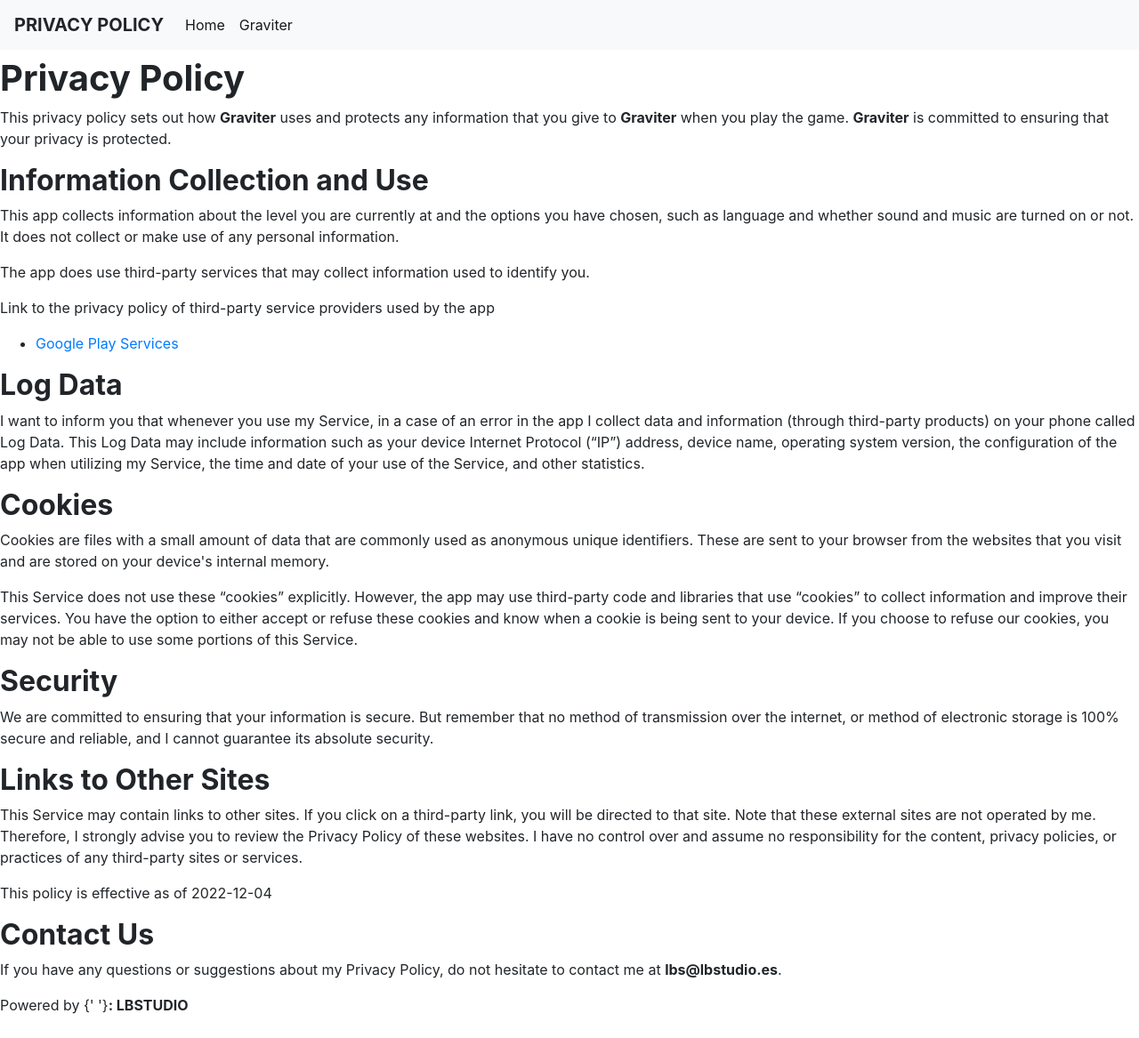
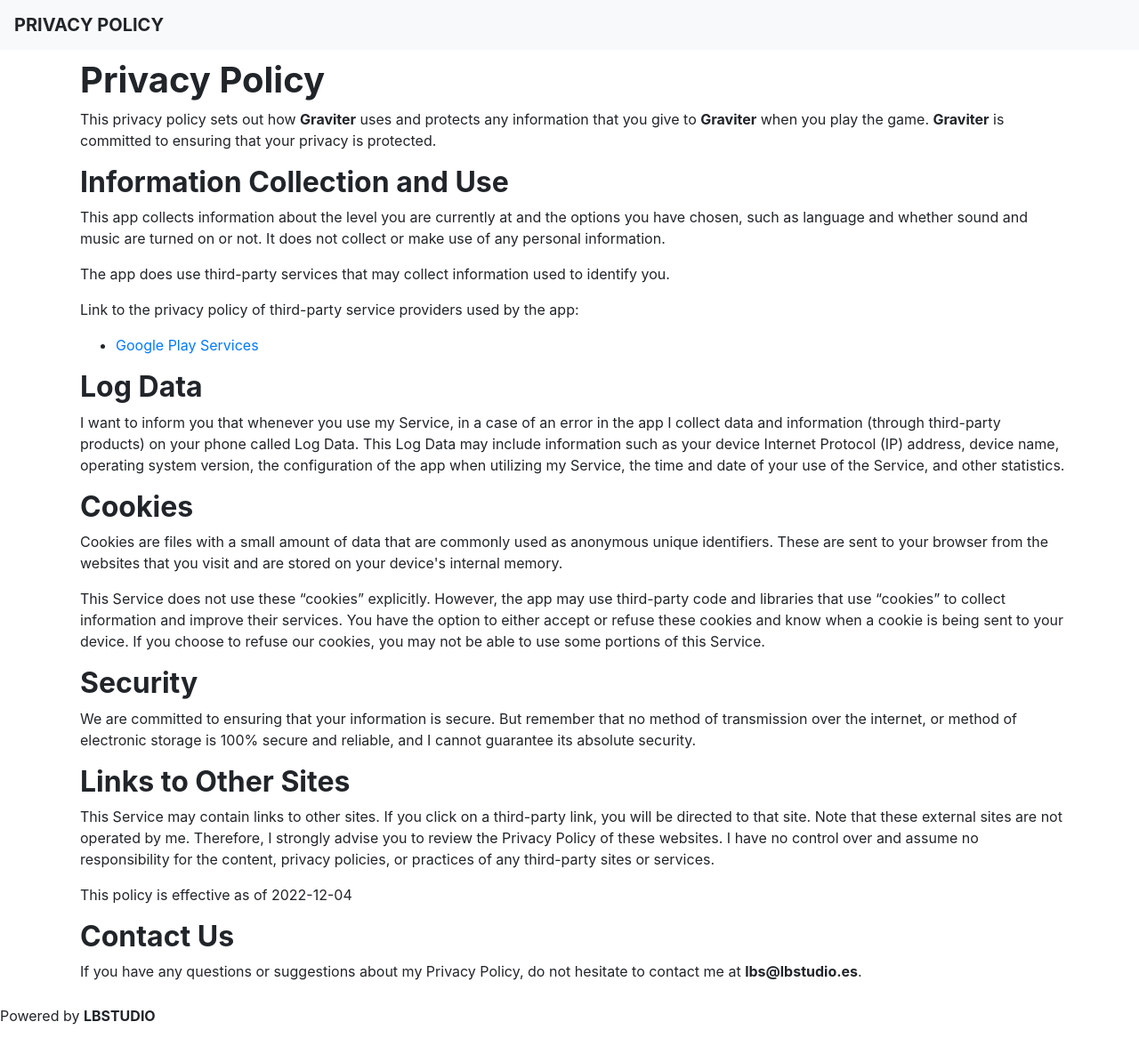
Before and after one commit to jfaife/graviter-privacy-policy, a plain HTML site: page index.html in a window 1280 px wide. Shown: the whole page at 89% size. Before the commit the page ends 1142 px from the top, so only its background shows below. Drawn offline with nearby package versions, Linux system fonts and the light colour scheme; a web font is replaced by a local one.

Commit message:
Update index.html

```diff
--- a/index.html
+++ b/index.html
@@ -1,112 +1,73 @@
- <div>
-            <link href="https://fonts.cdnfonts.com/css/sierra-madre" rel="stylesheet"></link>
-            <link rel="stylesheet" href="https://cdn.jsdelivr.net/npm/bootstrap@4.3.1/dist/css/bootstrap.min.css" integrity="sha384-ggOyR0iXCbMQv3Xipma34MD+dH/1fQ784/j6cY/iJTQUOhcWr7x9JvoRxT2MZw1T" crossOrigin="anonymous"></link>
-            <script src="https://code.jquery.com/jquery-3.3.1.slim.min.js" integrity="sha384-q8i/X+965DzO0rT7abK41JStQIAqVgRVzpbzo5smXKp4YfRvH+8abtTE1Pi6jizo" crossOrigin="anonymous"></script>
-            <script src="https://cdn.jsdelivr.net/npm/popper.js@1.14.7/dist/umd/popper.min.js" integrity="sha384-UO2eT0CpHqdSJQ6hJty5KVphtPhzWj9WO1clHTMGa3JDZwrnQq4sF86dIHNDz0W1" crossOrigin="anonymous"></script>
-            <script src="https://cdn.jsdelivr.net/npm/bootstrap@4.3.1/dist/js/bootstrap.min.js" integrity="sha384-JjSmVgyd0p3pXB1rRibZUAYoIIy6OrQ6VrjIEaFf/nJGzIxFDsf4x0xIM+B07jRM" crossOrigin="anonymous"></script>
+ <!DOCTYPE html>
+<html lang="en">
+<head>
+    <meta charset="UTF-8">
+    <meta name="viewport" content="width=device-width, initial-scale=1.0">
+    <title>Privacy Policy</title>
+    <link rel="icon" href="/gravitericon.png">
+    <link href="https://fonts.cdnfonts.com/css/sierra-madre" rel="stylesheet">
+    <link rel="stylesheet" href="https://cdn.jsdelivr.net/npm/bootstrap@4.3.1/dist/css/bootstrap.min.css" integrity="sha384-ggOyR0iXCbMQv3Xipma34MD+dH/1fQ784/j6cY/iJTQUOhcWr7x9JvoRxT2MZw1T" crossorigin="anonymous">
+    <style>
+        .content-container {
+            padding: 10px 10px 10px 20px;
+        }
+    </style>
+</head>
+<body>
+    <nav class="navbar navbar-expand-lg navbar-light bg-light">
+        <a class="navbar-brand"><strong>PRIVACY POLICY</strong></a>
+        <button class="navbar-toggler" type="button" data-toggle="collapse" data-target="#navbarSupportedContent" aria-controls="navbarSupportedContent" aria-expanded="false" aria-label="Toggle navigation">
+            <span class="navbar-toggler-icon"></span>
+        </button>
+    </nav>
+    <div class="container content-container">
+        <h1><strong>Privacy Policy</strong></h1>
+        <p>
+            This privacy policy sets out how <strong>Graviter</strong> uses and protects any information that you give to <strong>Graviter</strong> when you play the game.
+            <strong>Graviter</strong> is committed to ensuring that your privacy is protected.
+        </p>
+        <h2><strong>Information Collection and Use</strong></h2>
+        <p>
+            This app collects information about the level you are currently at and the options you have chosen, such as language and whether sound and music are turned on or not. It does not collect or make use of any personal information.
+        </p>
+        <div>
+            <p>The app does use third-party services that may collect information used to identify you.</p>
+            <p>Link to the privacy policy of third-party service providers used by the app:</p>
+            <ul>
+                <li><a href="https://www.google.com/policies/privacy/" target="_blank" rel="noopener noreferrer">Google Play Services</a></li>
+            </ul>
+        </div>
+        <h2><strong>Log Data</strong></h2>
+        <p>
+            I want to inform you that whenever you use my Service, in a case of an error in the app I collect data and information (through third-party products) on your phone called Log Data. This Log Data may include information such as your device Internet Protocol (IP) address, device name, operating system version, the configuration of the app when utilizing my Service, the time and date of your use of the Service, and other statistics.
+        </p>
+        <h2><strong>Cookies</strong></h2>
+        <p>
+            Cookies are files with a small amount of data that are commonly used as anonymous unique identifiers. These are sent to your browser from the websites that you visit and are stored on your device's internal memory.
+        </p>
+        <p>
+            This Service does not use these “cookies” explicitly. However, the app may use third-party code and libraries that use “cookies” to collect information and improve their services. You have the option to either accept or refuse these cookies and know when a cookie is being sent to your device. If you choose to refuse our cookies, you may not be able to use some portions of this Service.
+        </p>
+        <h2><strong>Security</strong></h2>
+        <p>
+            We are committed to ensuring that your information is secure. But remember that no method of transmission over the internet, or method of electronic storage is 100% secure and reliable, and I cannot guarantee its absolute security.
+        </p>
+        <h2><strong>Links to Other Sites</strong></h2>
+        <p>
+            This Service may contain links to other sites. If you click on a third-party link, you will be directed to that site. Note that these external sites are not operated by me. Therefore, I strongly advise you to review the Privacy Policy of these websites. I have no control over and assume no responsibility for the content, privacy policies, or practices of any third-party sites or services.
+        </p>
+        <p>This policy is effective as of 2022-12-04</p>
+        <h2><strong>Contact Us</strong></h2>
+        <p>
+            If you have any questions or suggestions about my Privacy Policy, do not hesitate to contact me at <strong>lbs@lbstudio.es</strong>.
+        </p>
+    </div>
+    <footer class="footer" style="padding-bottom: 1%;">
+        <a>Powered by <b>LBSTUDIO</b></a>
+    </footer>
 
-            <nav class="navbar navbar-expand-lg navbar-light bg-light" >
-                <a class="navbar-brand"><strong>PRIVACY POLICY</strong></a>
-                <button class="navbar-toggler" type="button" data-toggle="collapse" data-target="#navbarSupportedContent" aria-controls="navbarSupportedContent" aria-expanded="false" aria-label="Toggle navigation">
-                    <span class="navbar-toggler-icon"></span>
-                </button>
-
-                <div class="collapse navbar-collapse" id="navbarSupportedContent">
-                    <ul class="navbar-nav mr-auto">
-                        <li class="nav-item active">
-                            <a class="nav-link" href="/">
-                                <span >Home</span>
-                            </a>
-                        </li>
-                        <li class="nav-item active">
-                            <a class="nav-link" href="/graviter"><span>Graviter</span></a>
-                        </li>
-                    </ul>
-                    <form class="form-inline my-2 my-lg-0">
-
-                    </form>
-                </div>
-            </nav>
-            <div className={styles.container} >
-                <Head>
-                    <title>Privacy Policy</title>
-                    <link rel="icon" href="/gravitericon.png" />
-                </Head>
-                <h1 style={{
-                    padding: '10px',
-                }}>
-                </h1>
-
-                <main style={{
-                    padding: '10px',
-                }} >
-                    <h1> <strong>Privacy Policy</strong> </h1><p>
-                        This privacy policy sets out how <strong> Graviter</strong> uses and protects any information that you give to <strong>Graviter</strong> when you play the game.
-                        <strong> Graviter</strong> is committed to ensuring that your privacy is protected.
-
-
-                    </p> <h2 ><strong>Information Collection and Use</strong></h2> <p>
-
-                        This app collects information about the level you are currently at and the options you have chosen, such as language and whether sound and music are turned on or not. It does not collect or make use of any personal information.
-                    </p> <div><p>
-                        The app does use third-party services that may collect
-                        information used to identify you.
-                    </p> <p>
-                            Link to the privacy policy of third-party service providers used
-                            by the app
-                        </p> <ul><li><a href="https://www.google.com/policies/privacy/" target="_blank" rel="noopener noreferrer">Google Play Services</a></li></ul></div>
-                    <h2 ><strong>Log Data</strong></h2> <p>
-                        I want to inform you that whenever you
-                        use my Service, in a case of an error in the app
-                        I collect data and information (through third-party
-                        products) on your phone called Log Data. This Log Data may
-                        include information such as your device Internet Protocol
-                        (“IP”) address, device name, operating system version, the
-                        configuration of the app when utilizing my Service,
-                        the time and date of your use of the Service, and other
-                        statistics.
-                    </p> <h2><strong>Cookies</strong></h2> <p>
-                        Cookies are files with a small amount of data that are
-                        commonly used as anonymous unique identifiers. These are sent
-                        to your browser from the websites that you visit and are
-                        stored on your device's internal memory.
-                    </p> <p>
-                        This Service does not use these “cookies” explicitly. However,
-                        the app may use third-party code and libraries that use
-                        “cookies” to collect information and improve their services.
-                        You have the option to either accept or refuse these cookies
-                        and know when a cookie is being sent to your device. If you
-                        choose to refuse our cookies, you may not be able to use some
-                        portions of this Service.
-                    </p> <h2 ><strong>Security</strong></h2> <p>
-                        We are committed to ensuring that your information is secure. But remember that no method
-                        of transmission over the internet, or method of electronic
-                        storage is 100% secure and reliable, and I cannot
-                        guarantee its absolute security.
-                    </p> <h2 ><strong>Links to Other Sites</strong></h2> <p>
-                        This Service may contain links to other sites. If you click on
-                        a third-party link, you will be directed to that site. Note
-                        that these external sites are not operated by me.
-                        Therefore, I strongly advise you to review the
-                        Privacy Policy of these websites. I have
-                        no control over and assume no responsibility for the content,
-                        privacy policies, or practices of any third-party sites or
-                        services.
-                    </p> <p>This policy is effective as of 2022-12-04</p> <h2 ><strong>Contact Us</strong></h2> <p>
-                        If you have any questions or suggestions about my
-                        Privacy Policy, do not hesitate to contact me at <strong>lbs@lbstudio.es</strong>.
-                    </p>
-                </main>
-
-                <footer style={{
-                    paddingBottom: '1%'
-                }} className={styles.footer}>
-                    <a>
-                        Powered by {' '}<b>: LBSTUDIO</b>
-                        <span className={styles.logo}>
-
-                        </span>
-
-                    </a>
-                </footer></div>
-        </div>
+    <script src="https://code.jquery.com/jquery-3.3.1.slim.min.js" integrity="sha384-q8i/X+965DzO0rT7abK41JStQIAqVgRVzpbzo5smXKp4YfRvH+8abtTE1Pi6jizo" crossorigin="anonymous"></script>
+    <script src="https://cdn.jsdelivr.net/npm/popper.js@1.14.7/dist/umd/popper.min.js" integrity="sha384-UO2eT0CpHqdSJQ6hJty5KVphtPhzWj9WO1clHTMGa3JDZwrnQq4sF86dIHNDz0W1" crossorigin="anonymous"></script>
+    <script src="https://cdn.jsdelivr.net/npm/bootstrap@4.3.1/dist/js/bootstrap.min.js" integrity="sha384-JjSmVgyd0p3pXB1rRibZUAYoIIy6OrQ6VrjIEaFf/nJGzIxFDsf4x0xIM+B07jRM" crossorigin="anonymous"></script>
+</body>
+</html>
```
